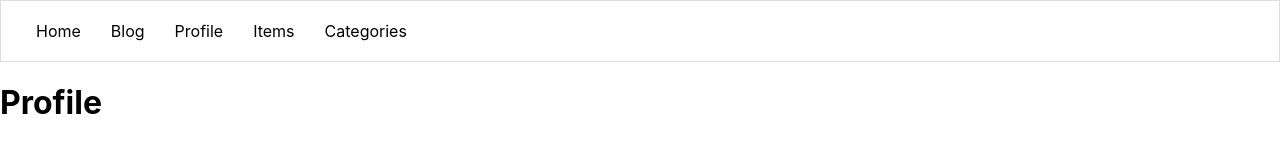
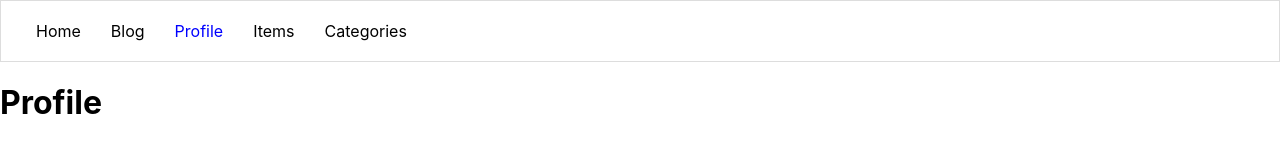
Before and after one commit to SofianePean/FirstAppNextJS, a Next.js app: page /profile in a window 1280 px wide. Shown: the top 160 px of the page. Built offline with nearby package versions, Linux system fonts and the light colour scheme.

Commit message:
mise en place du composant Header et de nuxt/router

```diff
--- a/components/header.js
+++ b/components/header.js
@@ -1,7 +1,9 @@
 import React from 'react';
-import Link from 'next/link'
+import Link from 'next/link';
+import {useRouter} from 'next/router';
 
 const Header = () => {
+    const router = useRouter()
     const styles = {
         header : {
             marginBottom: 20,
@@ -10,28 +12,32 @@
         },
         link: {
             margin: 15,
+        },
+        active: {
+            margin: 15,
+            color: "blue",
         }
     }
     return (
         <div style={styles.header}>
             <Link href="/" passHref>
-                <span style={styles.link}>Home</span>
+                <span style={router.pathname === "/" ? styles.active : styles.link}>Home</span>
             </Link>
 
             <Link href="/blog" passHref>
-                <span style={styles.link}>Blog</span>
+                <span style={router.pathname === "/blog" ? styles.active : styles.link}>Blog</span>
             </Link>
 
             <Link href="/profile" passHref>
-                <span style={styles.link}>Profile</span>
+                <span style={router.pathname === "/profile" ? styles.active : styles.link}>Profile</span>
             </Link>
 
             <Link href="/blog/items" passHref>
-                <span style={styles.link}>Items</span>
+                <span style={router.pathname === "/blog/items" ? styles.active : styles.link}>Items</span>
             </Link>
 
             <Link href="/blog/categories" passHref>
-                <span style={styles.link}>Categories</span>
+                <span style={router.pathname === "/blog/categories" ? styles.active : styles.link}>Categories</span>
             </Link>
         </div>
     )
--- a/pages/profile.js
+++ b/pages/profile.js
@@ -1,6 +1,5 @@
 import React from 'react';
 import Layout from '../components/layout';
-
 
 const Profile = () => {
     return (
```
